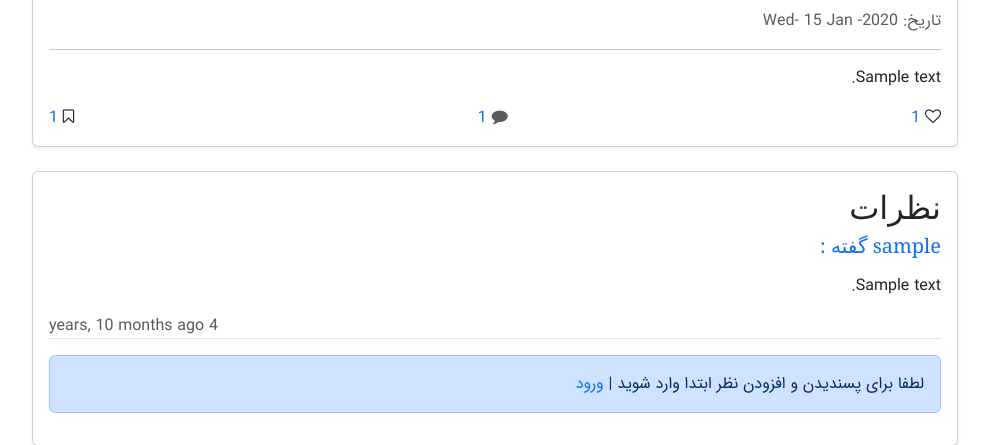
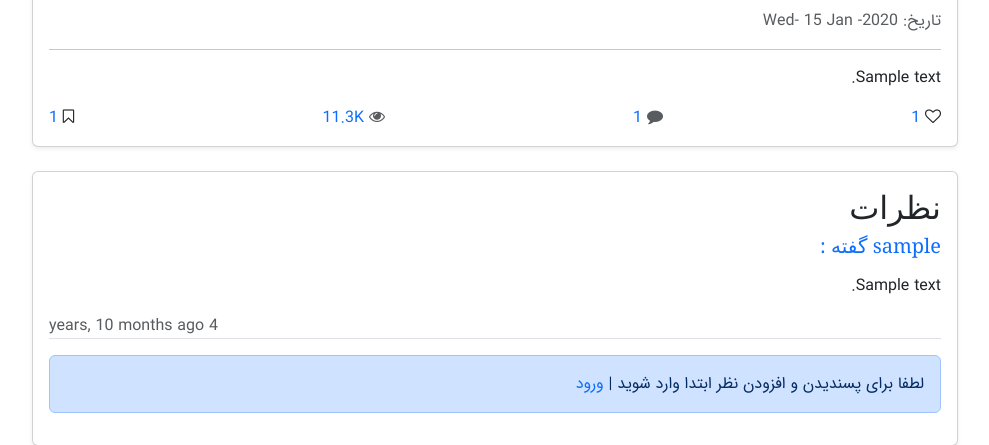
Before and after one commit to sajjadkargar6131/blog, a Django app: template blog/templates/blog/post_detail.html in a window 1280 px wide. Shown: the part 836-1281 px from the top of the page, without its empty margins (145-1134 px from the left). Run offline with Django 4.2, Linux system fonts and the light colour scheme; tables that the repository leaves empty hold one stand-in row (values such as "Sample post"); the template is opened without the code that fills it: values that come from a table or form of the project are taken from there, most other values are stand-ins (such as "Sample title", 1, 10 or a date in 2020); grey boxes marked "Sample" are stand-in pictures; some libraries are stand-ins or nearby versions; some web fonts are replaced.

Commit message:
custom filter for show the view's of post

```diff
--- a/blog/templates/blog/post_detail.html
+++ b/blog/templates/blog/post_detail.html
@@ -1,5 +1,6 @@
 {% extends "_base.html" %}
 {% load crispy_forms_tags %}
+{% load custom_filters %}
 {% load humanize %}
 {% block content %}
     <div class="row">
@@ -43,28 +44,32 @@
                         {% if not liked %}
                             <span>
                                 <i class="fa fa-heart-o" id="like-icon" data-post-id="{{ detail.id }}"></i>
-                                <span class="text-primary" id="likes-count"> {{likes_count}}</span>
+                                <span class="text-primary" id="likes-count"> {{likes_count|format_number}}</span>
                             </span>
                         {% else %}
                             <span>
                                 <i class="fa fa-heart text-danger" id="like-icon" data-post-id="{{ detail.id }}"></i>
-                                <span class="text-primary"  id="likes-count"> {{likes_count}}</span>
+                                <span class="text-primary"  id="likes-count"> {{likes_count|format_number}}</span>
                             </span>
                         {% endif %}
                         <span class="text-muted">
                             <i class="fa fa-comment" aria-hidden="true"></i>
-                            <span class="text-primary"> {{comments_count}} </span>
+                            <span class="text-primary"> {{comments_count|format_number}} </span>
+                        </span>
+                        <span class="text-muted">
+                            <i class="fa fa-eye" aria-hidden="true"></i>
+                            <span class="text-primary"> {{11256|format_number}} </span>
                         </span>
 
                         {% if not bookmarked %}
                             <span>
                                 <i class="fa fa-bookmark-o" id="bookmarks-icon" data-post-id="{{ detail.id }}"></i>
-                                <span class="text-primary" id="bookmarks-count"> {{bookmark_count}}</span>
+                                <span class="text-primary" id="bookmarks-count"> {{bookmark_count|format_number}}</span>
                             </span>
                         {% else %}
                         <span>
                             <i class="fa fa-bookmark text-muted" id="bookmarks-icon" data-post-id="{{ detail.id }}"></i>
-                            <span class="text-primary"  id="bookmarks-count">{{bookmark_count}}</span>
+                            <span class="text-primary"  id="bookmarks-count">{{bookmark_count|format_number}}</span>
                         </span>
                         {% endif %}
                     </div>
--- /dev/null
+++ b/blog/templatetags/custom_filters.py
@@ -0,0 +1,16 @@
+from django import template
+
+register = template.Library()
+
+@register.filter
+def format_number(value):
+    try:
+        if value >= 1000 and value < 1000000:
+            value = value / 1000
+            return f'{value:.1f}K'
+        if value >= 1000000 and value < 1000000000:
+            value = value / 1000000
+            return f'{value:.1f}M'
+        return value
+    except (ValueError, TypeError):
+        return value
```
Also changed, not shown: blog/templatetags/__init__.py (added).
